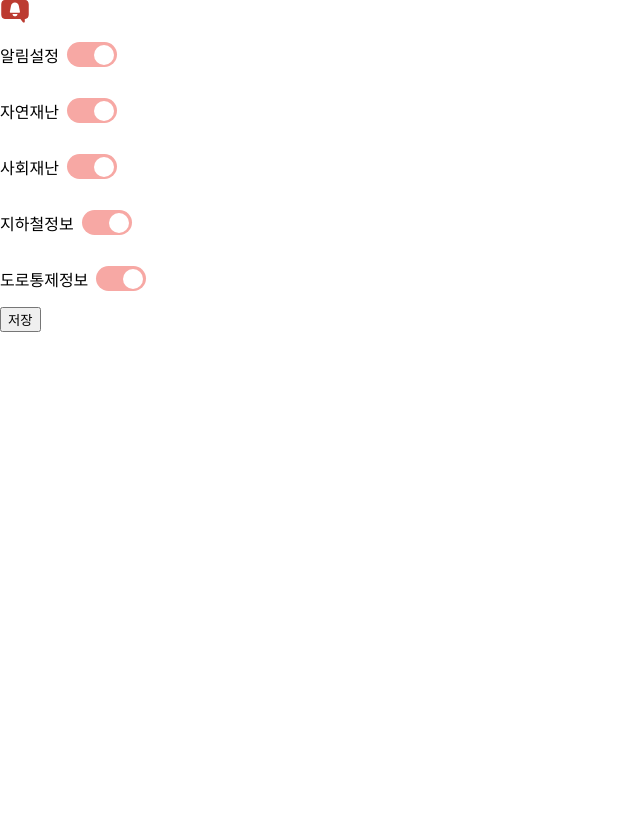
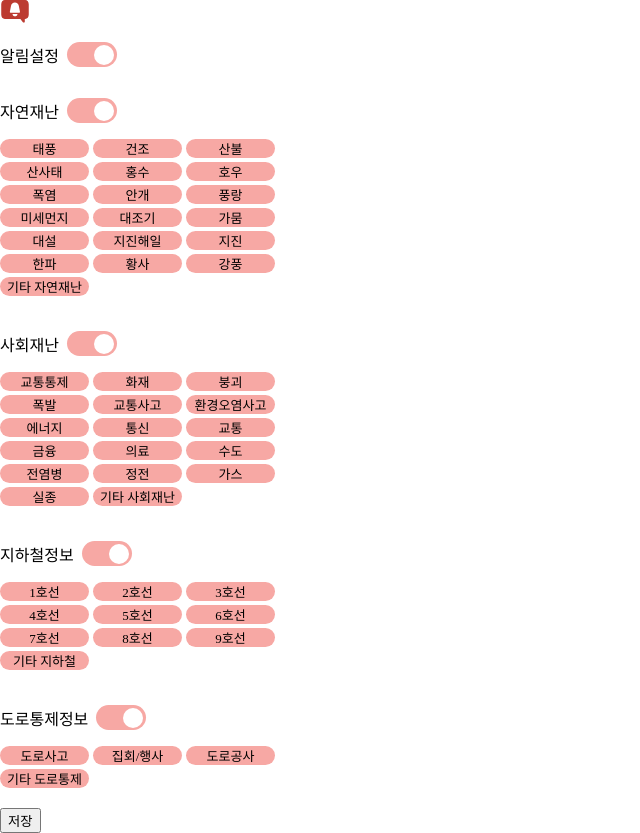
Before and after one commit to bbiyongbbiyong/bbiyong-front, a React (Create React App) app: page /notify in a window 1280 px wide. Shown: the whole page, without its empty margins (0-640 px from the left). Before the commit the page ends 800 px from the top, so only its background shows below. Built offline with nearby package versions, Linux system fonts and the light colour scheme; a web font is replaced by a local one.

Commit message:
feat(Notification): OptionButton 컴포넌트 적용

```diff
--- a/src/components/ToggleButton.jsx
+++ b/src/components/ToggleButton.jsx
@@ -1,16 +1,35 @@
-import React, { useState } from 'react';
+import React, { useEffect, useState } from 'react';
 
+import OptionButton from './OptionButton';
 import '../css/ToggleButton.css';
 
-const ToggleButton = ({ label, onChange, index }) => {
-  const [checked, setChecked] = useState(true);
+const ToggleButton = ({ label, onChange, index, options }) => {
+  const [checkedOption, setCheckedOption] = useState(options);
+  const checked = checkedOption.length > 0;
 
-  const onChangeToggle = () => {
-    setChecked(!checked);
+  const onChangeToggle = (e) => {
+    if (e.target.checked) {
+      setCheckedOption(options);
+    } else {
+      setCheckedOption([]);
+    }
     onChange(index);
   };
 
+  const onChangeOption = (optionChecked, optionIndex) => {
+    if (optionChecked) {
+      setCheckedOption([...checkedOption, options[optionIndex]]);
+    } else {
+      setCheckedOption(checkedOption.filter((option) => option !== options[optionIndex]));
+    }
+  };
+
+  useEffect(() => {
+    if (!checked) onChange(index);
+  }, [checked]);
+
   return (
+    <>
       <div id="toggle-container">
         <p> {label} </p>
         <input type="checkbox" onChange={onChangeToggle} id={label} checked={checked} hidden />
@@ -18,6 +37,19 @@ const ToggleButton = ({ label, onChange, index }) => {
           <span className="toggleButton"></span>
         </label>
       </div>
+
+      <div id="option-container">
+        {options.map((option, optionIndex) => (
+          <OptionButton
+            key={optionIndex}
+            option={option}
+            index={optionIndex}
+            onChange={onChangeOption}
+            checked={checkedOption.includes(options[optionIndex])}
+          />
+        ))}
+      </div>
+    </>
   );
 };
 
--- a/src/css/ToggleButton.css
+++ b/src/css/ToggleButton.css
@@ -41,3 +41,12 @@
 .toggleButton {
   transition: all 0.1s ease-in;
 }
+
+#option-container {
+  width: fit-content;
+  display: grid;
+  grid-template-columns: repeat(3, 1fr);
+  row-gap: 4px;
+  column-gap: 4px;
+  margin-bottom: 20px;
+}
--- a/src/pages/Notification.jsx
+++ b/src/pages/Notification.jsx
@@ -1,4 +1,4 @@
-import React, { useState } from 'react';
+import React, { useEffect, useState } from 'react';
 
 import notification from '../assets/notification.svg';
 import ToggleButton from '../components/ToggleButton';
@@ -7,6 +7,61 @@ import '../css/Notification.css';
 
 const Notification = () => {
   const MIDDLE_CATEGORY = ['자연재난', '사회재난', '지하철정보', '도로통제정보'];
+  const SUB_CATEGORY = [
+    [
+      '태풍',
+      '건조',
+      '산불',
+      '산사태',
+      '홍수',
+      '호우',
+      '폭염',
+      '안개',
+      '풍랑',
+      '미세먼지',
+      '대조기',
+      '가뭄',
+      '대설',
+      '지진해일',
+      '지진',
+      '한파',
+      '황사',
+      '강풍',
+      '기타 자연재난',
+    ],
+    [
+      '교통통제',
+      '화재',
+      '붕괴',
+      '폭발',
+      '교통사고',
+      '환경오염사고',
+      '에너지',
+      '통신',
+      '교통',
+      '금융',
+      '의료',
+      '수도',
+      '전염병',
+      '정전',
+      '가스',
+      '실종',
+      '기타 사회재난',
+    ],
+    [
+      '1호선',
+      '2호선',
+      '3호선',
+      '4호선',
+      '5호선',
+      '6호선',
+      '7호선',
+      '8호선',
+      '9호선',
+      '기타 지하철',
+    ],
+    ['도로사고', '집회/행사', '도로공사', '기타 도로통제'],
+  ];
 
   const [toggleStatus, setToggleStatus] = useState([true, true, true, true]);
   const notifyOn = toggleStatus.includes(true);
@@ -59,7 +114,13 @@ const Notification = () => {
 
       {notifyOn ? (
         MIDDLE_CATEGORY.map((category, index) => (
-          <ToggleButton key={index} label={category} onChange={handleToggleStatus} index={index} />
+          <ToggleButton
+            key={index}
+            label={category}
+            onChange={handleToggleStatus}
+            index={index}
+            options={SUB_CATEGORY[index]}
+          />
         ))
       ) : (
         <div> 현재 수신 받는 알림이 없습니다</div>
```
Lines whose indentation alone changed are shown as unchanged.
